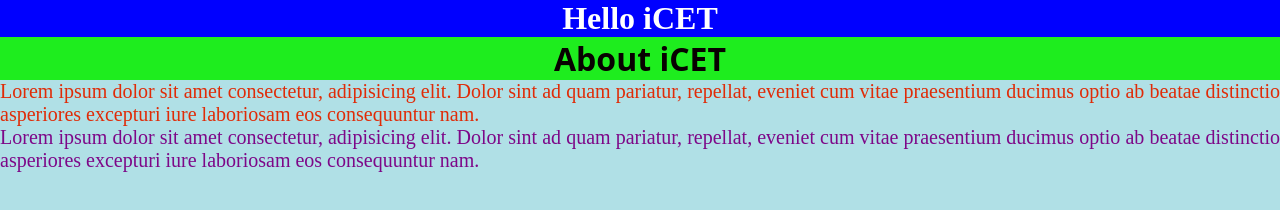
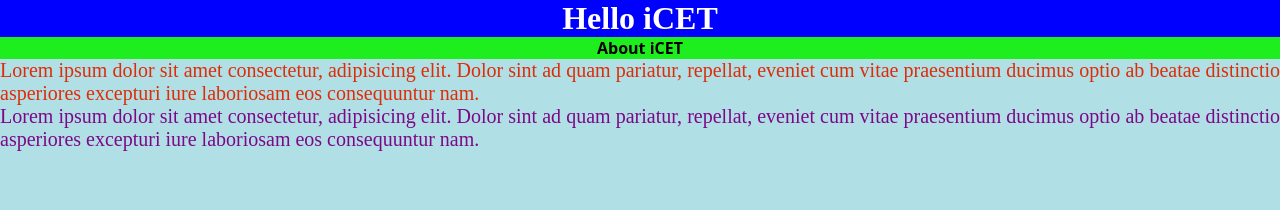
Before and after one commit to Vinura-Prabath/Internet-Technology-Day03, a plain HTML site: page index.html in a window 1280 px wide. Drawn offline with Linux system fonts and the light colour scheme.

Commit message:
Fix styling issues in h1 and new-h1 elements for improved presentation

```diff
--- a/CSS/style.css
+++ b/CSS/style.css
@@ -3,6 +3,14 @@
     background-color: blue;
     color: white;
     text-align: center;
+    /* padding-left: 50px;
+    padding-right: 50px;
+    padding-top: 50px;
+    padding-bottom: 50px; */
+
+    /* padding: 20px 50px 20px 50px; */
+
+
 }
 
 p{
@@ -20,6 +28,9 @@
     color: rgb(8, 1, 1);
     text-align: center;
     font-family: system-ui, -apple-system, BlinkMacSystemFont, 'Segoe UI', Roboto, Oxygen, Ubuntu, Cantarell, 'Open Sans', 'Helvetica Neue', sans-serif;
+    font-size: medium;
+    letter-spacing: 6cap
+    text decoration: underline dashed rgb(0, 0, 0);
 }
 
 #new-p{
```
